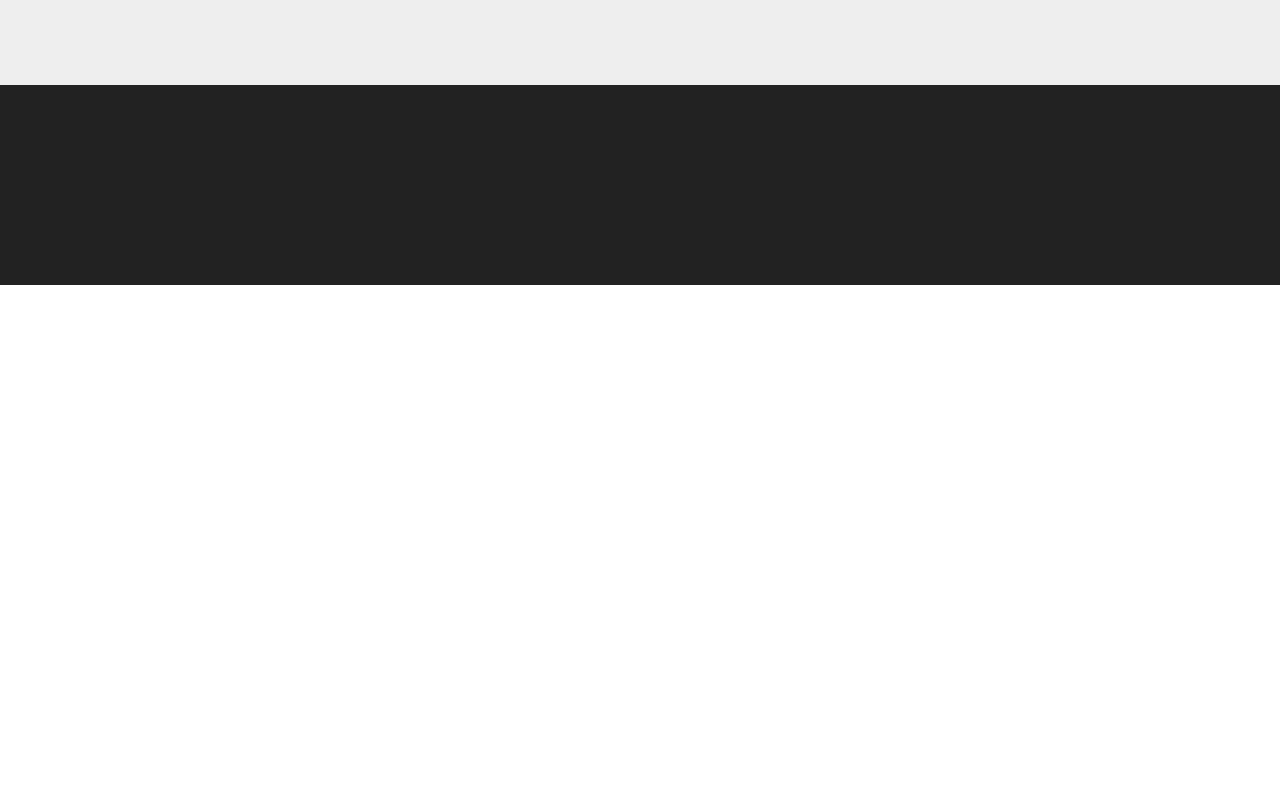
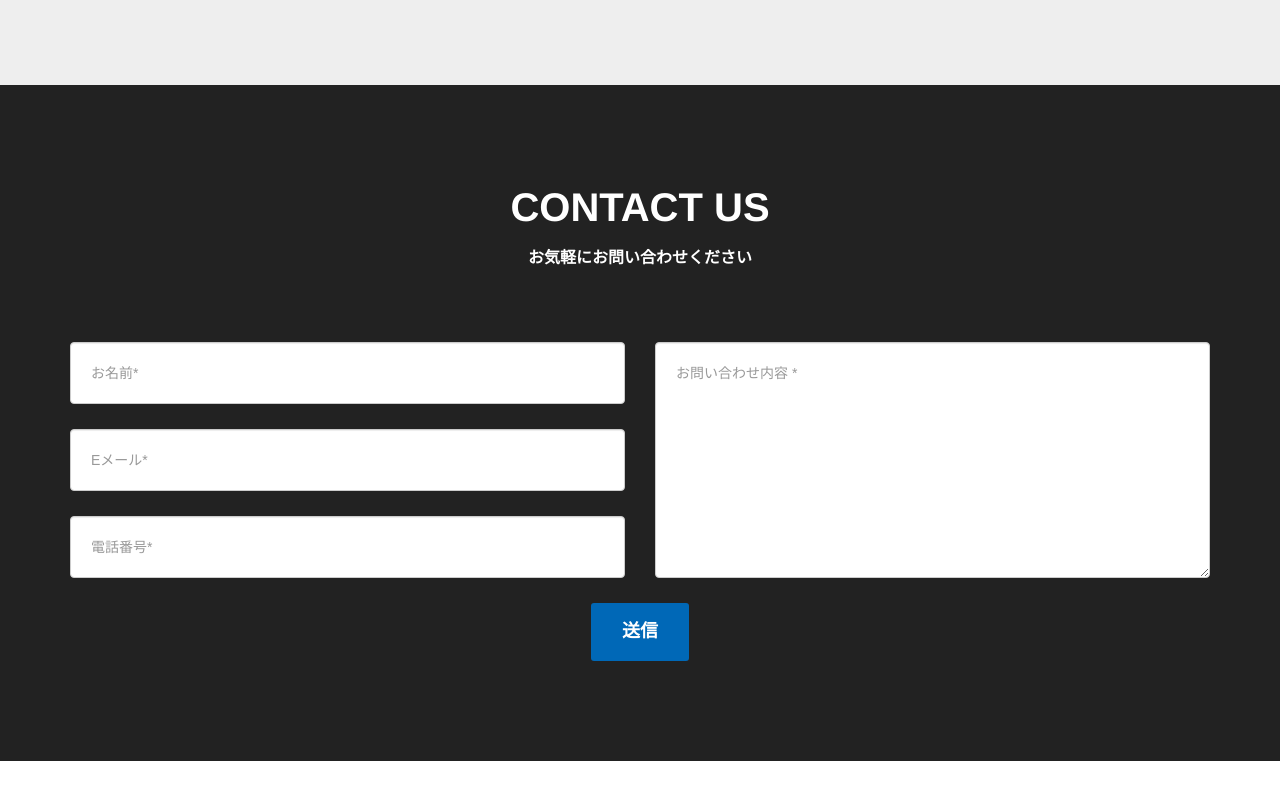
Before and after one commit to eireirjp/bootstrapProject, a website: page html/index.html in a window 1280 px wide. Shown: the part 1455-2255 px from the top of the page. Drawn offline with nearby package versions, Linux system fonts and the light colour scheme; a web font is replaced by a local one.

Commit message:
コンタクトフォーム

```diff
--- a/html/index.html
+++ b/html/index.html
@@ -236,6 +236,40 @@
         <!-- contact Section -->
         <section id="contact">
             <!-- form 挿入 -->
+                        <div class="container text-center">
+            <div class="row">
+                <div class="col-md-12">
+        <h2 class="section-heading">CONTACT US</h2>
+        <h3 class="section-subheading text-muted">お気軽にお問い合わせください</h3>
+                </div>
+            </div>
+                        <div class="row">
+                <form>
+                <div class="col-md-6">
+  <div class="form-group">
+    <input type="name" class="form-control" placeholder="お名前*" required>
+  </div>
+  <div class="form-group">
+    <input type="email" class="form-control" placeholder="Eメール*" required>
+  </div>
+  <div class="form-group">
+    <input type="name" class="form-control" placeholder="電話番号*" required>
+  </div>
+
+                </div>
+                <div class="col-md-6">
+<div class="form-group">
+                                <textarea class="form-control" placeholder="お問い合わせ内容 *" required></textarea>
+                            </div>
+                </div>
+            </div>
+                        <div class="row">
+                <div class="col-md-12">
+  <button type="submit" class="btn btn-xl">送信</button>
+                </div>
+</form>
+            </div>
+        </div>
         </section>
 
         <!-- map -->
```
